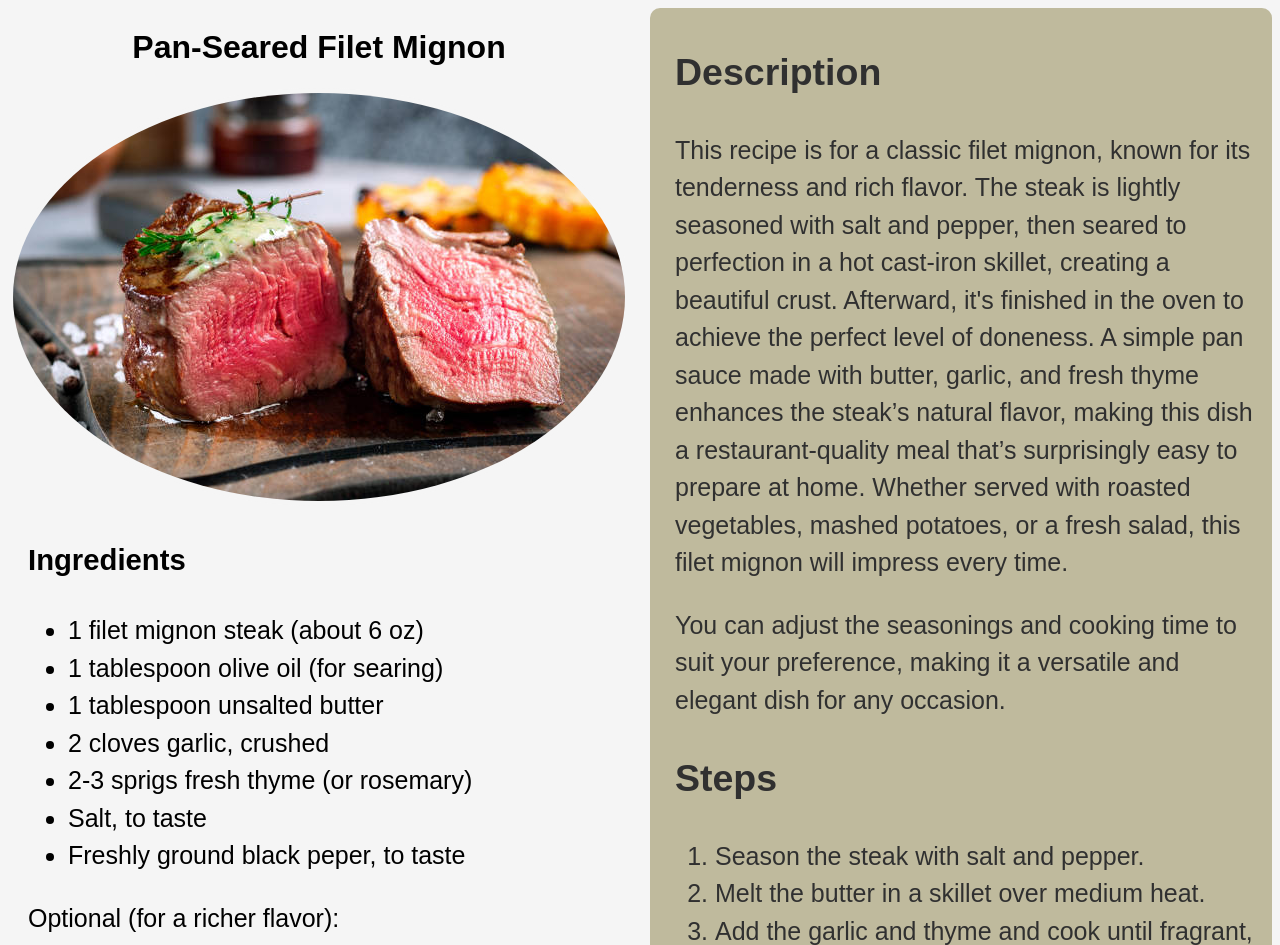
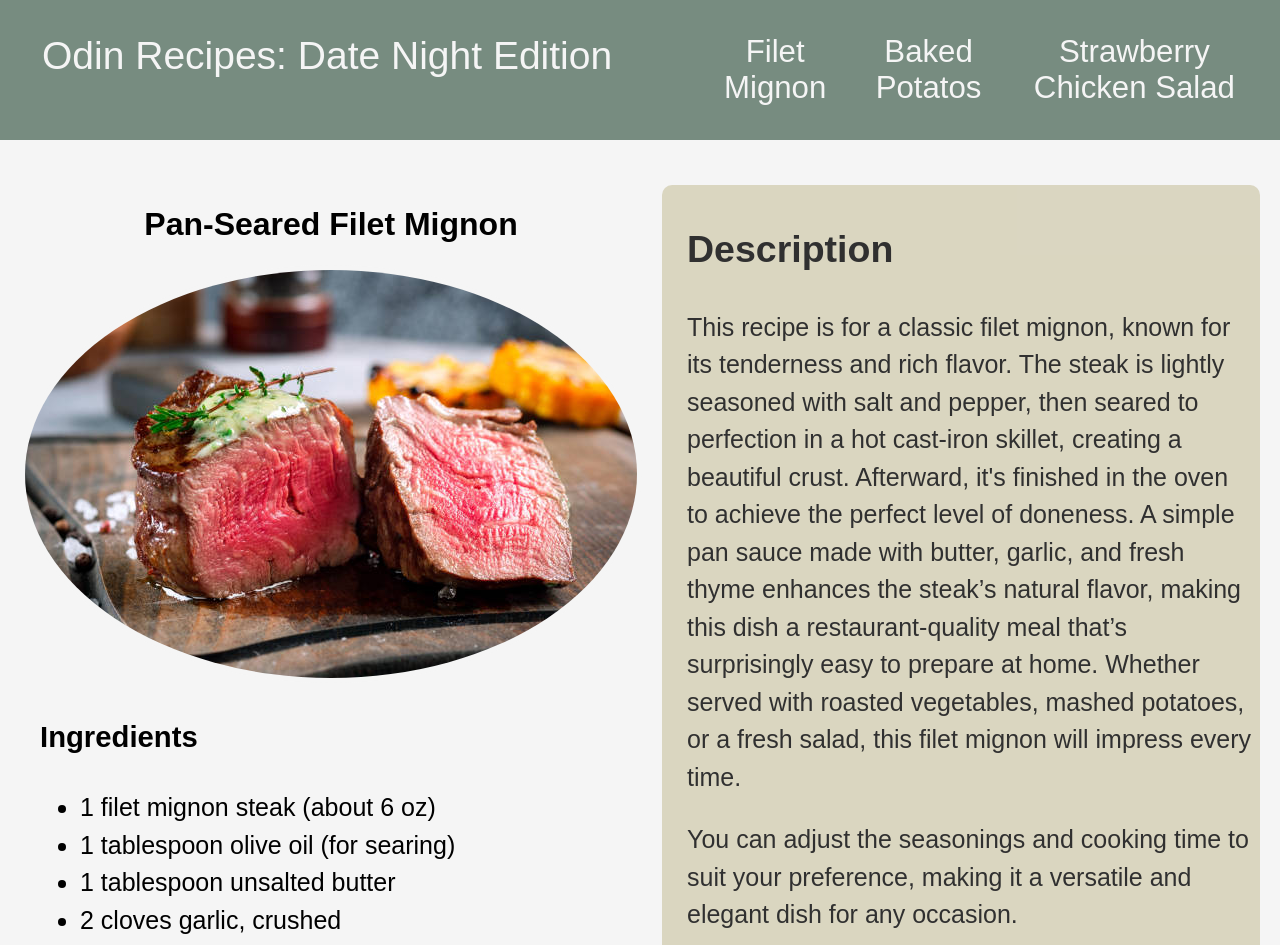
Before and after one commit to flow-state-citizen/odin-recipes, a plain HTML site: page recipes/filet-mignon/filet-mignon.html in a window 1280 px wide. Shown: the top 945 px of the page. Drawn offline with Linux system fonts and the light colour scheme.

Commit message:
Update filet-mignon.html with header
Update links in filet-mignon.html and strawberry-chicken.html

```diff
--- a/recipes/filet-mignon/filet-mignon.html
+++ b/recipes/filet-mignon/filet-mignon.html
@@ -6,9 +6,26 @@
     <meta name="viewport" viewport="width=device-width, initial-scale=1.0">
     <title>Filet Mignon Recipe</title>
     <link rel="stylesheet" href="./filet-mignon.css">
+    <link rel="stylesheet" href="../../styles.css">
 </head>
 
 <body>
+    <div id="header-container">
+        <div id="header-title">
+            <button class="header-title-button" onclick="location.href='../../index.html'">Odin Recipes: Date Night
+                Edition</button>
+        </div>
+        <div id="header-links">
+            <button class="header-link-buttons" onclick="location.href='./filet-mignon.html'">Filet
+                Mignon</button>
+            <button class="header-link-buttons" onclick="location.href='../baked-potatos/baked-potatos.html'">Baked
+                Potatos</button>
+            <button class="header-link-buttons"
+                onclick="location.href='../strawberry-chicken/strawberry-chicken.html'">Strawberry Chicken
+                Salad</button>
+        </div>
+    </div>
+
     <div id="page-content-container">
         <div id="left-page-container">
             <div id="filet-image-container">
--- a/recipes/strawberry-chicken/strawberry-chicken.css
+++ b/recipes/strawberry-chicken/strawberry-chicken.css
@@ -40,22 +40,6 @@ p {
   margin-left: 20px;
 }
 
-#left-page-container {
-  margin-top: 45px;
-  margin-left: 20px;
-}
-
-#right-page-container {
-  font-size: 25px;
-  padding: 5px;
-  background-color: #d4cfb4;
-  border-radius: 10px;
-  opacity: 0.8;
-  line-height: 1.5;
-  margin-top: 45px;
-  margin-right: 20px;
-}
-
 #footer-container {
   text-align: center;
   margin-top: 20px;
--- a/styles.css
+++ b/styles.css
@@ -106,6 +106,22 @@ a {
 }
 
 /* Section 3: Recipe Pages */
+#left-page-container {
+  margin-top: 45px;
+  margin-left: 20px;
+}
+
+#right-page-container {
+  font-size: 25px;
+  padding: 5px;
+  background-color: #d4cfb4;
+  border-radius: 10px;
+  opacity: 0.8;
+  line-height: 1.5;
+  margin-top: 45px;
+  margin-right: 20px;
+}
+
 .steps-container ul {
   line-height: 5;
 }
```
Also changed, not shown: recipes/strawberry-chicken/strawberry-chicken.html (+2 -3 lines).
